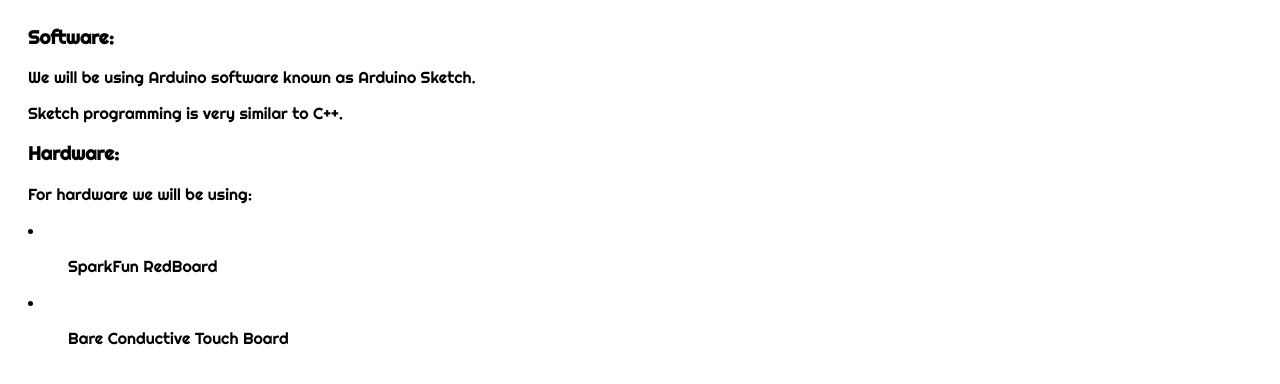
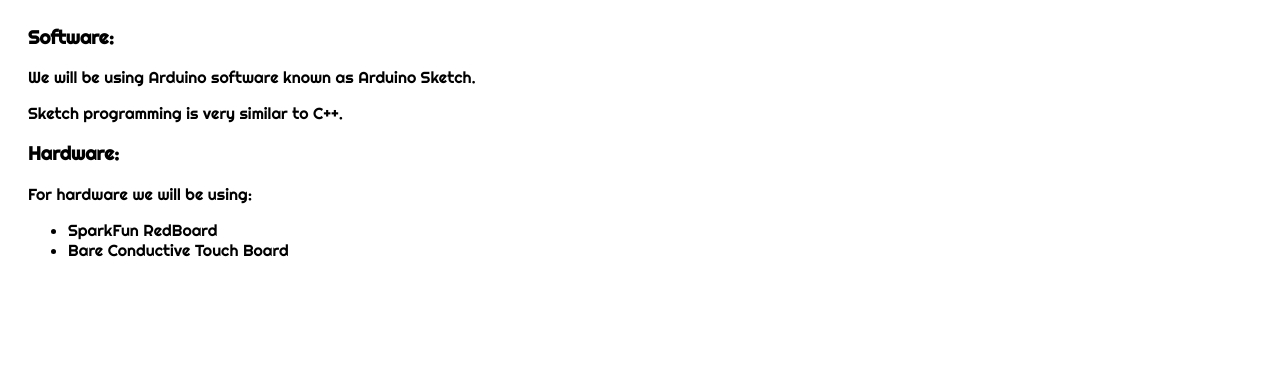
Before and after one commit to cadominj/cadominj.github.io, a plain HTML site: page ArtMusicArduinos/index.html in a window 1280 px wide. Shown: the part 134-518 px from the top of the page. Drawn offline with Linux system fonts and the light colour scheme.

Commit message:
Update index.html

```diff
--- a/ArtMusicArduinos/index.html
+++ b/ArtMusicArduinos/index.html
@@ -25,11 +25,13 @@
 <h3>Hardware:</h3>
 <p>
 For hardware we will be using:
-<li><ul><a href="http://cdn.sparkfun.com/datasheets/Dev/Arduino/Boards/RedBoard-v21.pdf" target="blank_">SparkFun RedBoard</a></ul></li>
-<li><ul><a href="http://www.bareconductive.com/wp-content/uploads/2014/10/MA005_Pin_Diagram_RGB_AW2.pdf" target="blank_">Bare Conductive Touch Board</a></ul></li>
+<ul>
+<li><a href="http://cdn.sparkfun.com/datasheets/Dev/Arduino/Boards/RedBoard-v21.pdf" target="blank_">SparkFun RedBoard</a></li>
+<li><a href="http://www.bareconductive.com/wp-content/uploads/2014/10/MA005_Pin_Diagram_RGB_AW2.pdf" target="blank_">Bare Conductive Touch Board</a></li>
 <!--
-<li><ul><a href="" target="blank_"></a></ul></li>
+<li><a href="" target="blank_"></a></li>
 -->
+</ul>
 </p>
 
 
```
